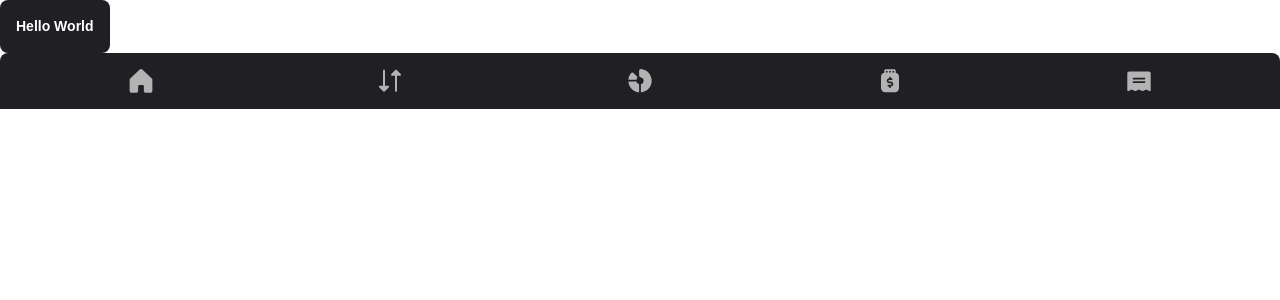
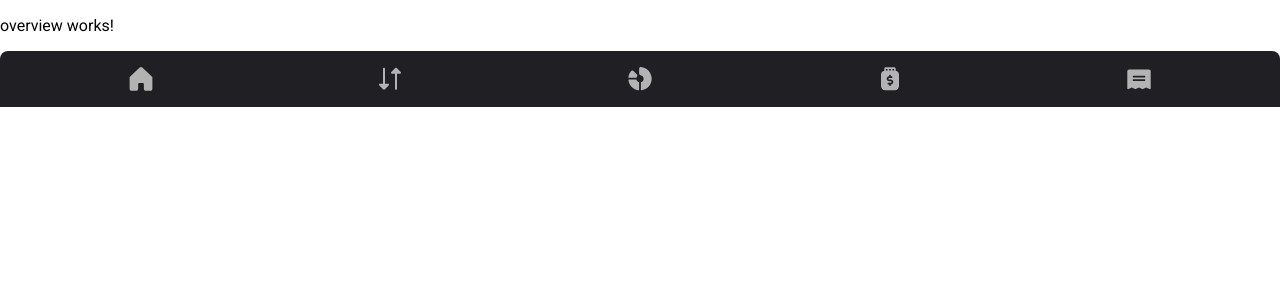
Before and after one commit to RhodyArthur/personal-finance-app, an Angular app: page / in a window 1280 px wide. Shown: the top 300 px of the page. Built offline with nearby package versions, Linux system fonts and the light colour scheme.

Commit message:
completes sidebar component

```diff
--- a/src/app/app.component.html
+++ b/src/app/app.component.html
@@ -1,2 +1,2 @@
-<app-button text="Hello World"/>
+<router-outlet/>
 <app-sidebar/>
--- a/src/app/app.component.ts
+++ b/src/app/app.component.ts
@@ -1,10 +1,10 @@
 import { Component } from '@angular/core';
-import { ButtonComponent } from "./components/button/button.component";
+import { RouterOutlet } from '@angular/router';
 import { SidebarComponent } from "./components/sidebar/sidebar.component";
 
 @Component({
   selector: 'app-root',
-  imports: [ButtonComponent, SidebarComponent],
+  imports: [RouterOutlet, SidebarComponent],
   templateUrl: './app.component.html',
   styleUrl: './app.component.sass'
 })
--- a/src/app/app.routes.ts
+++ b/src/app/app.routes.ts
@@ -9,7 +9,7 @@ export const routes: Routes = [
         loadComponent: () => import('./features/transactions/transactions.component').then(m => m.TransactionsComponent)
     },
     {
-        path: 'budegts',
+        path: 'budgets',
         loadComponent: () => import('./features/budgets/budgets.component').then(m => m.BudgetsComponent)
     },
     {
@@ -20,4 +20,7 @@ export const routes: Routes = [
         path: 'recurring bills',
         loadComponent: () => import('./features/recurring-bills/recurring-bills.component').then(m => m.RecurringBillsComponent)
     },
+    {path: '**',
+        loadComponent: () => import('./features/overview/overview.component').then(m => m.OverviewComponent)
+    },
 ];
--- a/src/app/services/svg.service.ts
+++ b/src/app/services/svg.service.ts
@@ -7,7 +7,7 @@ import { NavItems } from '../core/models/nav-items';
 export class SvgService {
   #navList: NavItems[] = [
     {name: 'overview', path: 'assets/images/icon-nav-overview.svg'},
-    {name: 'transaction', path: 'assets/images/icon-nav-transactions.svg'},
+    {name: 'transactions', path: 'assets/images/icon-nav-transactions.svg'},
     {name: 'budgets', path: 'assets/images/icon-nav-budgets.svg'},
     {name: 'pots', path: 'assets/images/icon-nav-pots.svg'},
     {name: 'recurring bills', path: 'assets/images/icon-nav-recurring-bills.svg'}
```
Also changed, not shown: src/app/features/overview/overview.component.html (line endings or trailing spaces).
